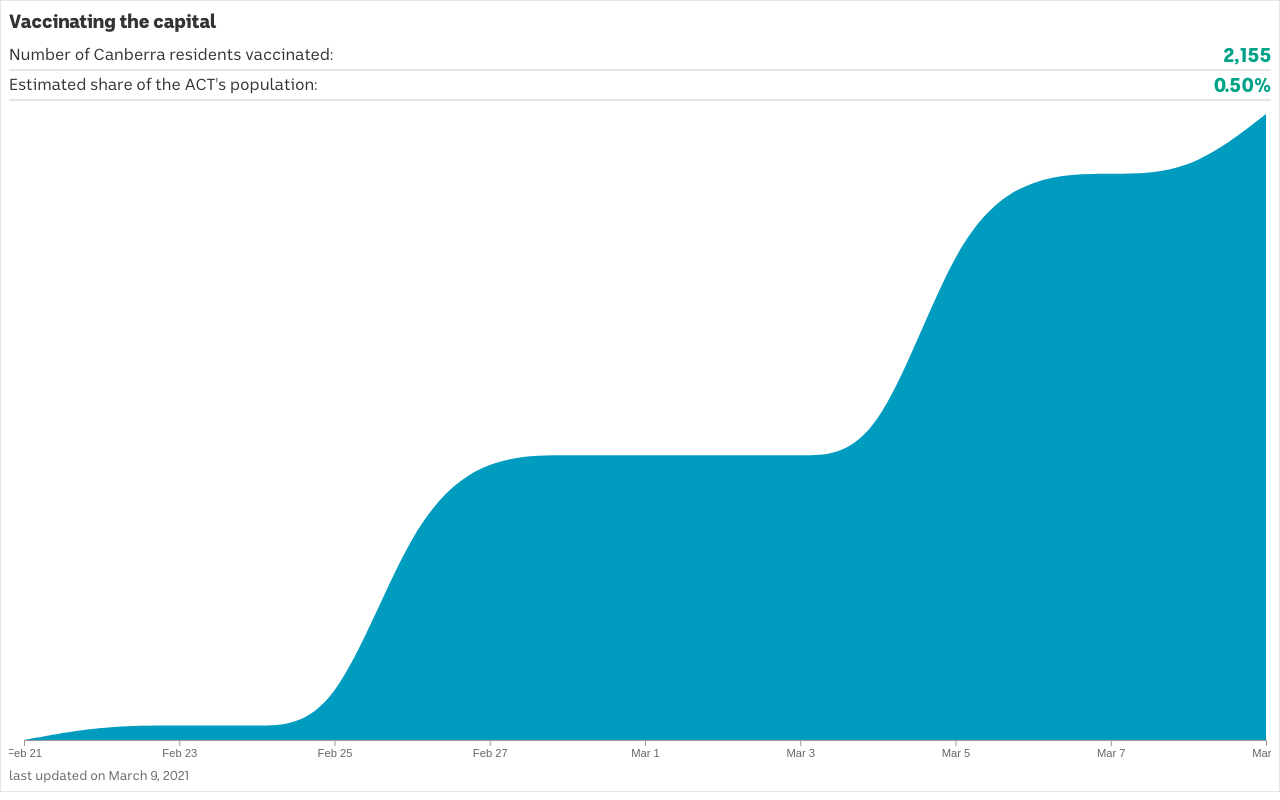
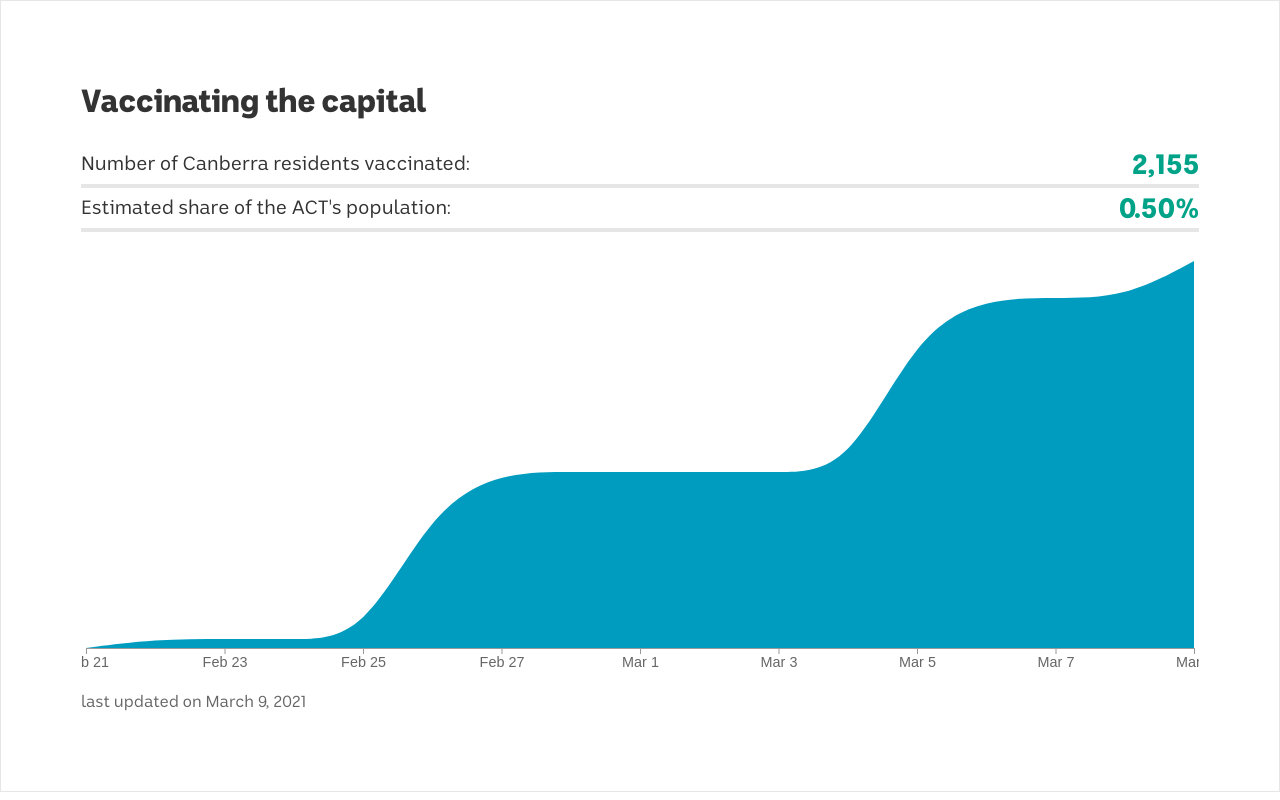
Before and after one commit to MarkusMannheim/vaccination-count, a plain HTML site: page index.html in a window 1280 px wide. Drawn offline with nearby package versions, Linux system fonts and the light colour scheme.

Commit message:
scheduled update

```diff
--- a/index.html
+++ b/index.html
@@ -91,7 +91,7 @@
         let dimensions = document.getElementById("chart").getBoundingClientRect();
         width = dimensions.width;
         height = dimensions.height;
-        margin = { top: 5, right: 5, bottom: 20, left: 15 };
+        margin = { top: 5, right: 5, bottom: 20, left: 5 };
         // chart clip
         chartClip.select("rect")
           .attr("x", margin.left)
--- a/resources/style.css
+++ b/resources/style.css
@@ -96,3 +96,29 @@ p {
     content: "Estimated share of the ACT's population:";
   }
 }
+@media only screen and (min-width: 700px) {
+  #container {
+    padding: 5rem;
+  }
+  #title {
+    font-size: 2rem;
+    margin-bottom: 1.5rem;
+  }
+  #chart {
+    margin: 1.5rem 0;
+  }
+  #dateMarker {
+    font-size: 1rem;
+  }
+  .details {
+    font-size: 1.2rem;
+    line-height: 2.5rem;
+    border-bottom: solid 4px #e6e6e6;
+  }
+  .details div {
+    font-size: 1.75rem;
+  }
+  .tick text {
+    font-size: .9rem;
+  }
+}
```
Also changed, not shown: resources/actVaccines.jpg (added).
